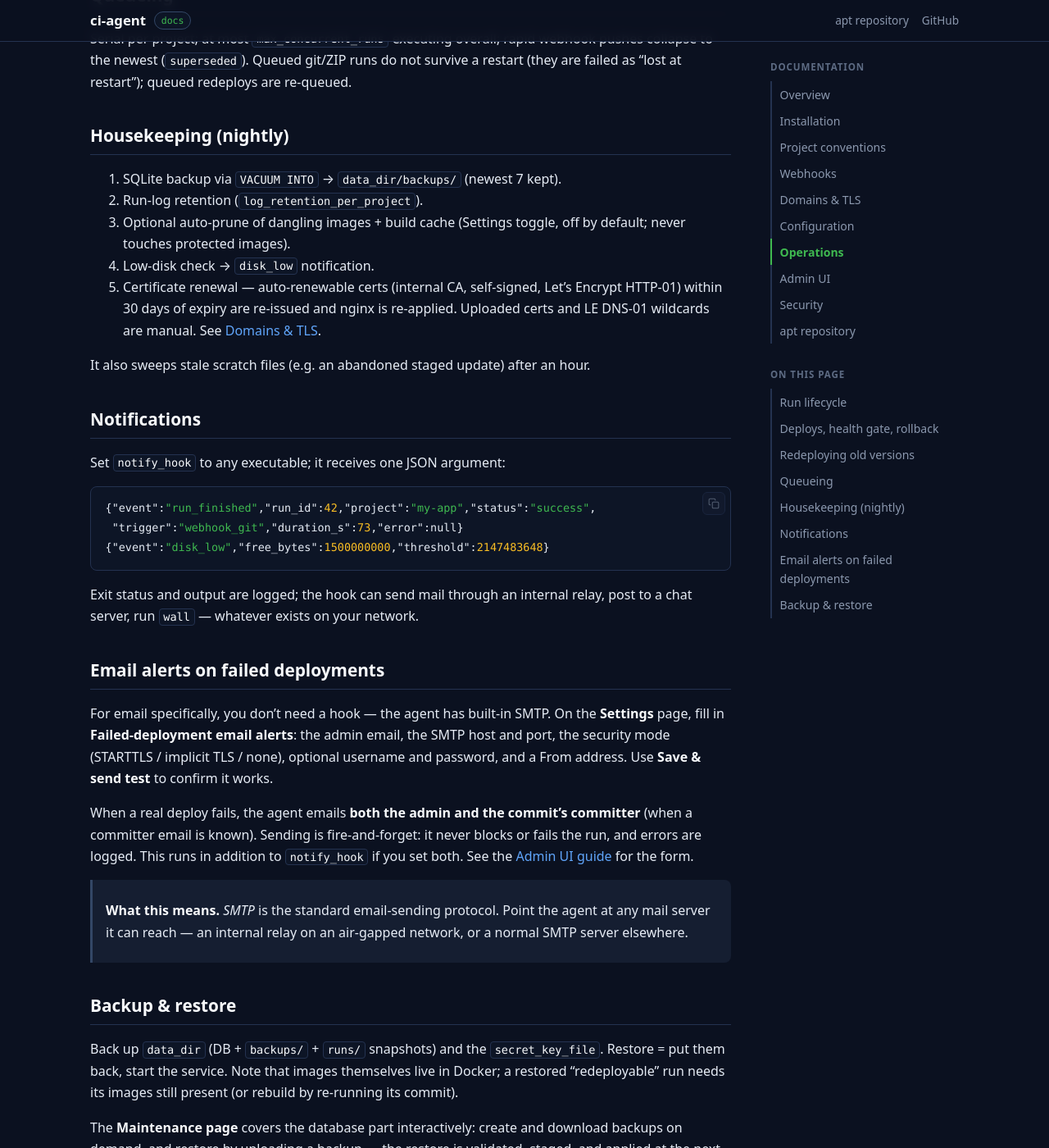
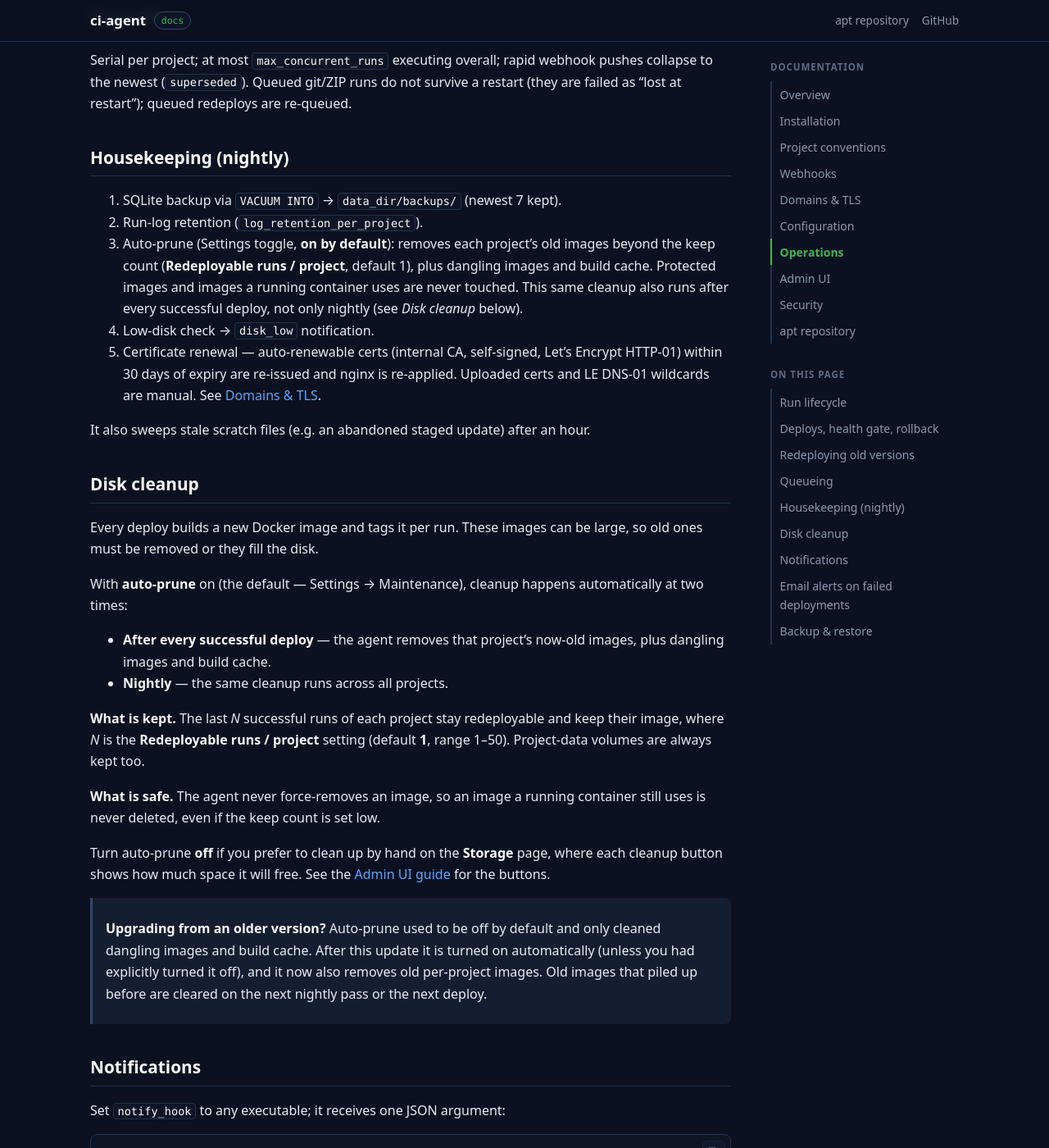
Before and after one commit to m-hoseinzadeh/ci-agent-apt, a Jekyll site: the page built from docs/operations.md, in a window 1280 px wide and 1400 px high, scrolled down 1235 px. Shown: the whole window at 82% size. Built offline with Jekyll 4.4.1, drawn with Linux system fonts in a browser that asks for light colours; our own code applies the rules of GitHub Pages for plain Markdown files; some of the changed text lies outside the part shown.

Commit message:
Publish v0.2.2-r191

```diff
--- a/docs/operations.md
+++ b/docs/operations.md
@@ -35,8 +35,9 @@ override (pinned image tags) under `runs/<id>/`. *Redeploy* re-runs `up -d`
 from that snapshot — no fetch, no build — after first **pulling the latest
 image** for any registry-backed service (a failed pull is ignored on an
 air-gapped box). It works as long as the run's images still exist, which the
-cleanup tooling guarantees for the last `redeployable_runs_per_project`
-successful runs of each project.
+cleanup keeps for the last few successful runs of each project — set by
+**Redeployable runs / project** in Settings → Maintenance (default **1**, so by
+default only the version that's live now is redeployable; raise it to keep more).
 
 *Recreate* (on the project's Containers card) is related but different: it
 rebuilds the containers from the last successful snapshot using the project's
@@ -55,8 +56,11 @@ redeploys are re-queued.
 
 1. SQLite backup via `VACUUM INTO` → `data_dir/backups/` (newest 7 kept).
 2. Run-log retention (`log_retention_per_project`).
-3. Optional auto-prune of dangling images + build cache (Settings toggle,
-   off by default; never touches protected images).
+3. Auto-prune (Settings toggle, **on by default**): removes each project's old
+   images beyond the keep count (**Redeployable runs / project**, default 1),
+   plus dangling images and build cache. Protected images and images a running
+   container uses are never touched. This same cleanup also runs after every
+   successful deploy, not only nightly (see *Disk cleanup* below).
 4. Low-disk check → `disk_low` notification.
 5. Certificate renewal — auto-renewable certs (internal CA, self-signed,
    Let's Encrypt HTTP-01) within 30 days of expiry are re-issued and nginx is
@@ -65,6 +69,35 @@ redeploys are re-queued.
 
 It also sweeps stale scratch files (e.g. an abandoned staged update) after an
 hour.
+
+## Disk cleanup
+
+Every deploy builds a new Docker image and tags it per run. These images can be
+large, so old ones must be removed or they fill the disk.
+
+With **auto-prune** on (the default — Settings → Maintenance), cleanup happens
+automatically at two times:
+
+- **After every successful deploy** — the agent removes that project's now-old
+  images, plus dangling images and build cache.
+- **Nightly** — the same cleanup runs across all projects.
+
+**What is kept.** The last *N* successful runs of each project stay redeployable
+and keep their image, where *N* is the **Redeployable runs / project** setting
+(default **1**, range 1–50). Project-data volumes are always kept too.
+
+**What is safe.** The agent never force-removes an image, so an image a running
+container still uses is never deleted, even if the keep count is set low.
+
+Turn auto-prune **off** if you prefer to clean up by hand on the **Storage**
+page, where each cleanup button shows how much space it will free. See the
+[Admin UI guide](./ui.md) for the buttons.
+
+> **Upgrading from an older version?** Auto-prune used to be off by default and
+> only cleaned dangling images and build cache. After this update it is turned
+> on automatically (unless you had explicitly turned it off), and it now also
+> removes old per-project images. Old images that piled up before are cleared on
+> the next nightly pass or the next deploy.
 
 ## Notifications
 
```
Also changed, not shown: docs/configuration.md (+2 -2 lines), docs/troubleshooting.md (+1 -1 lines), docs/ui.md (+23 -5 lines), 8 other files.
